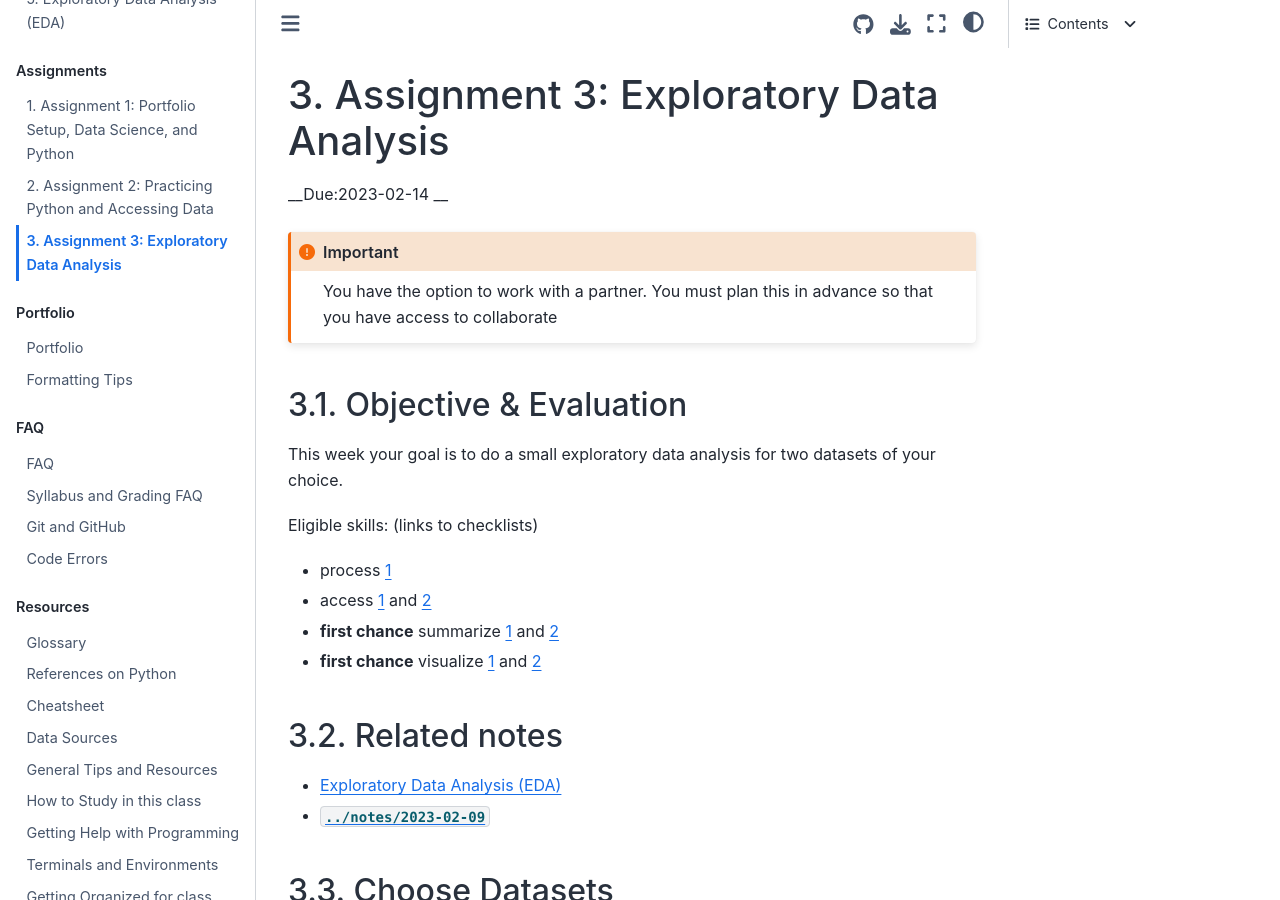
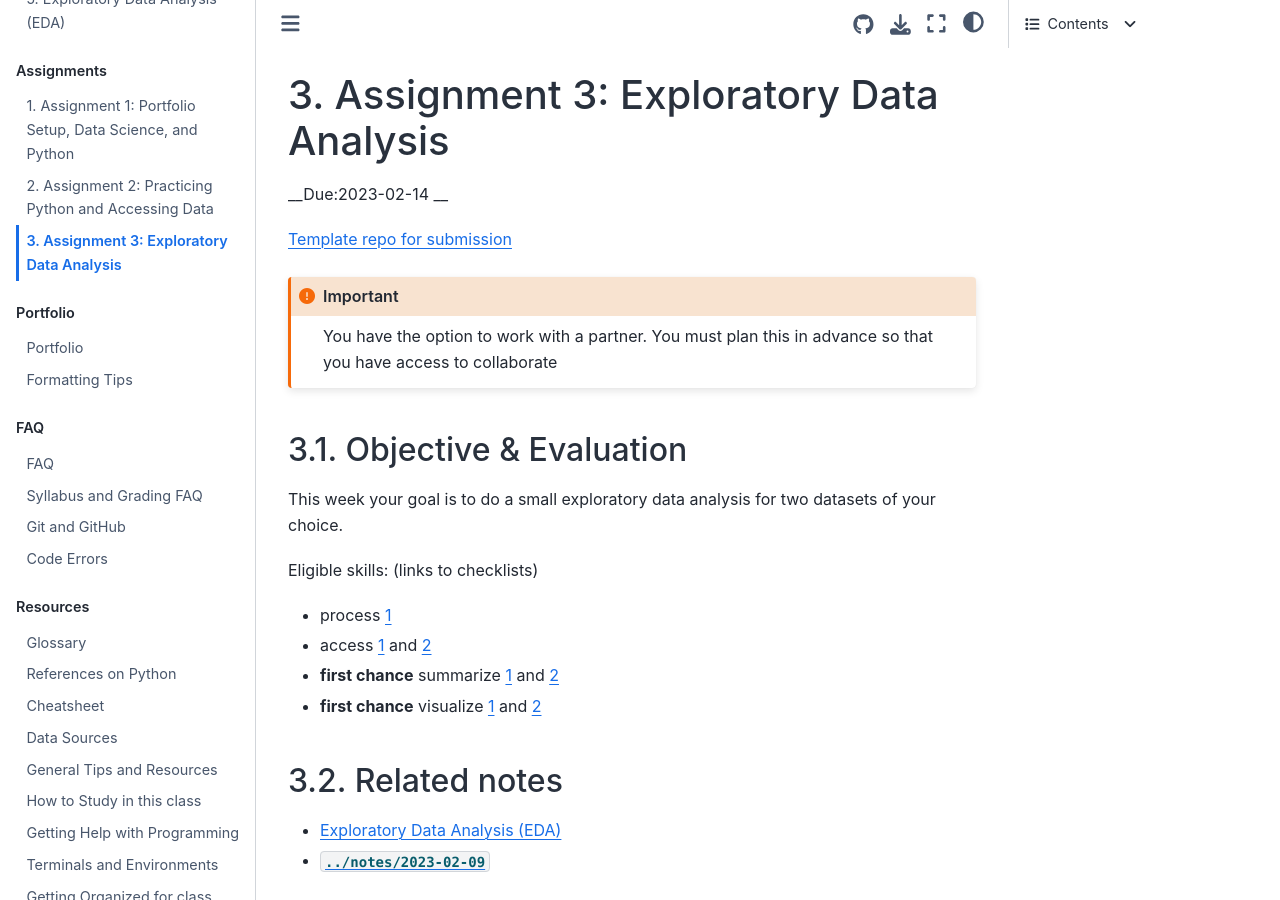
Before and after one commit to brownsarahm/BrownSpring23, a Jupyter Book: the page built from assignments/03-eda.md, in a window 1280 px wide and 900 px high. Built offline with Jupyter Book 1.0.4 settings and Sphinx 7.4.7 and the Sphinx Book theme 1.1.4, drawn with Linux system fonts in a browser that asks for light colours.

Commit message:
Update 03-eda.md

````diff
--- a/assignments/03-eda.md
+++ b/assignments/03-eda.md
@@ -9,7 +9,7 @@ substitutions:
 
 __Due:{{ date }} __
 
-<!-- {{ accept_assignment }} -->
+{{ accept_assignment }}
 
 ```{important}
 You have the option to work with a partner. You must plan this in advance so that you have access to collaborate
````
